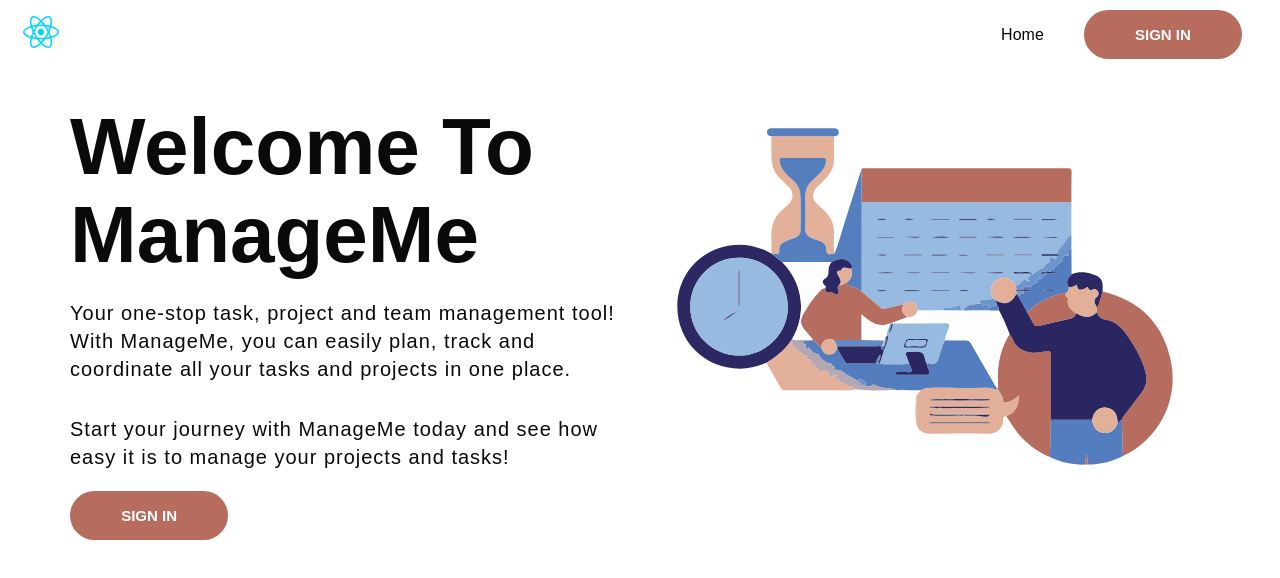
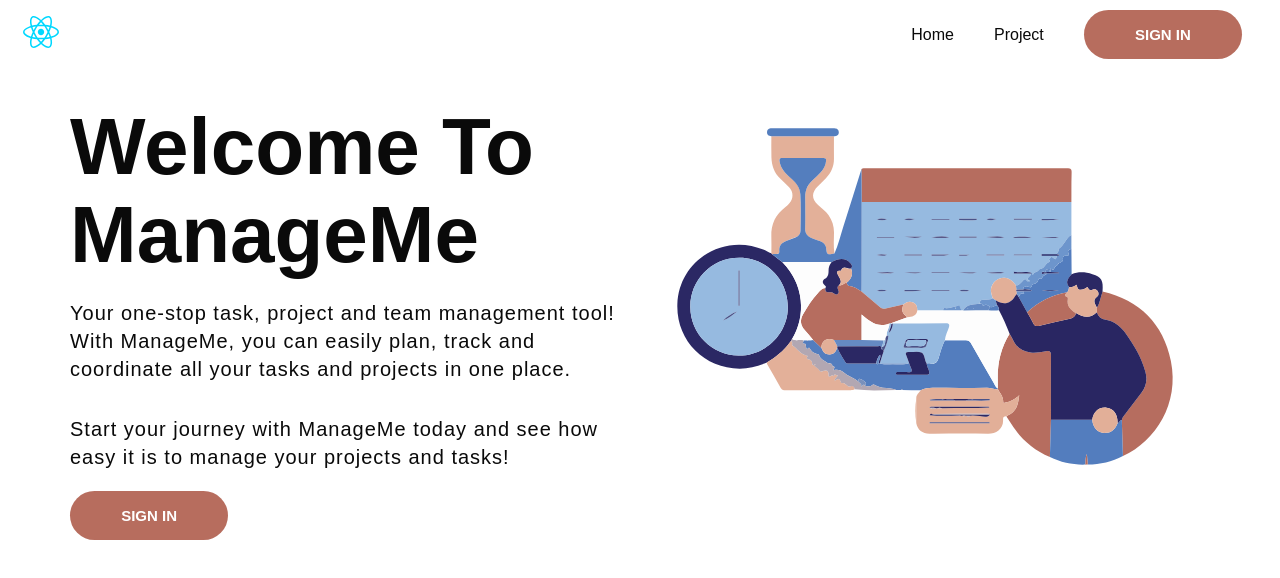
Before and after one commit to marek4882/ManagMe, a React (Vite) app: page / in a window 1280 px wide. Shown: the top 578 px of the page. Built offline with nearby package versions, Linux system fonts and the light colour scheme.

Commit message:
Add nav-item "project"

```diff
--- a/src/components/NavBar.tsx
+++ b/src/components/NavBar.tsx
@@ -18,6 +18,10 @@ function NavBar() {
               <a href="/">Home</a>
             </li>
             <li className="nav__item">
+              <a href="/project">Project</a>
+            </li>
+
+            <li className="nav__item">
               <Button></Button>
             </li>
           </ul>
```
